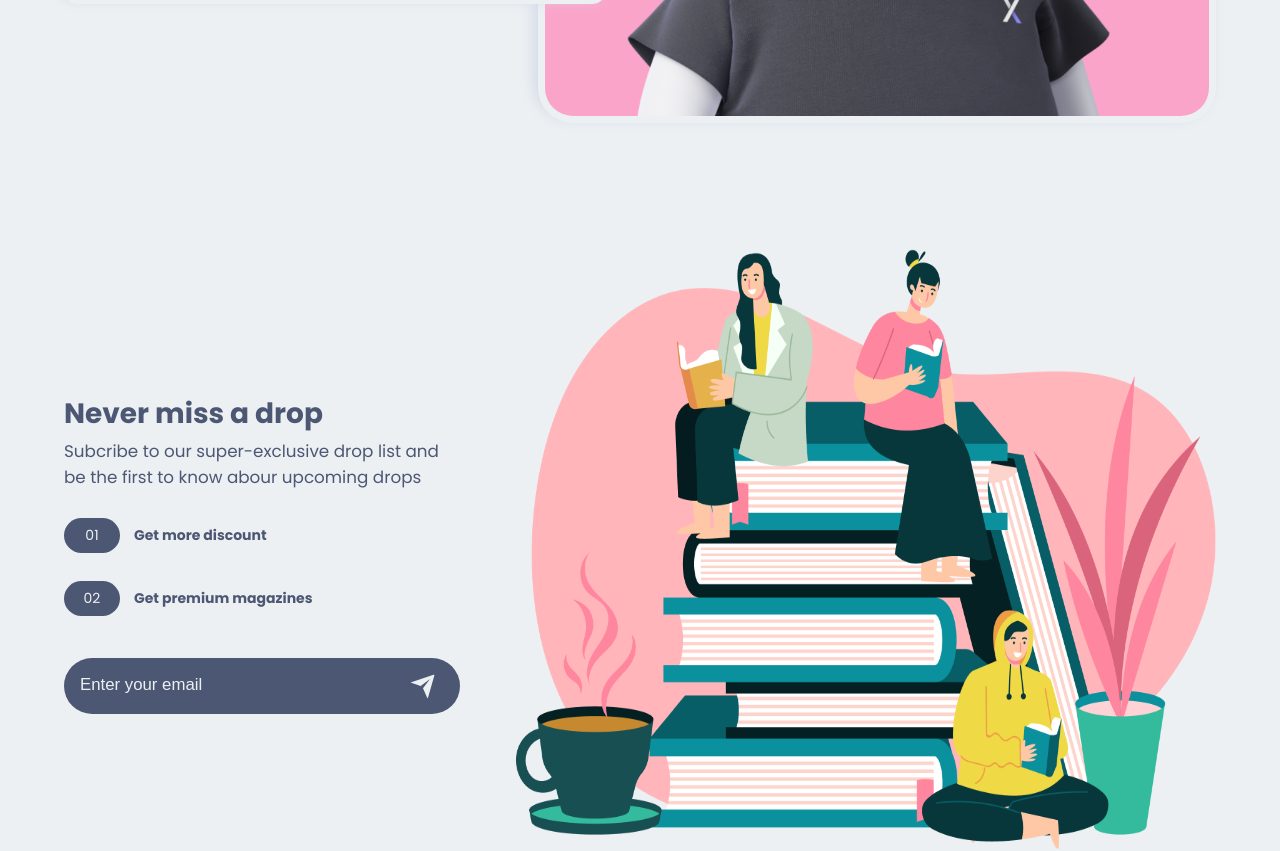
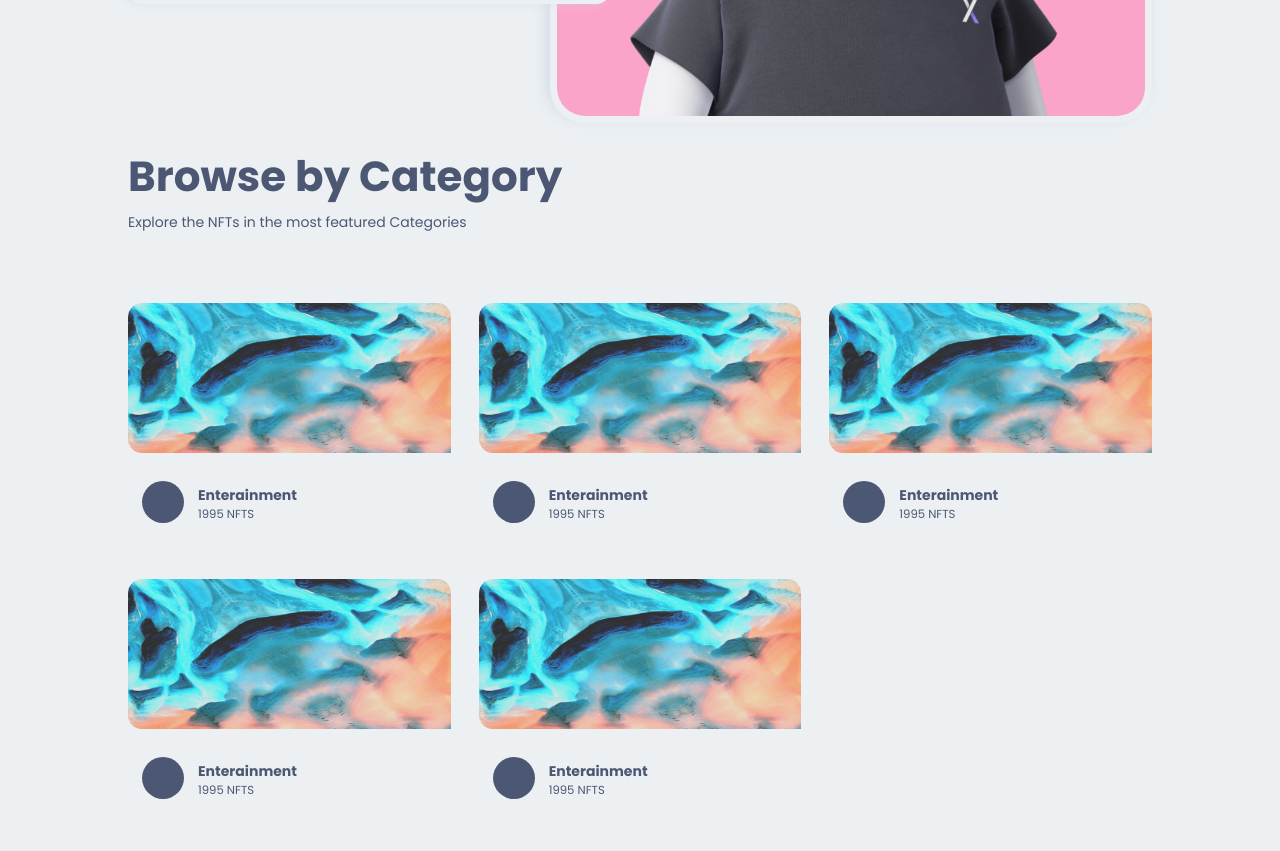
Before and after one commit to ankit-kumar-git/DigiAsset, a Next.js app in the folder digiasset_frontend/: page / in a window 1280 px wide. Shown: the part 1880-2731 px from the top of the page. Built offline with nearby package versions, Linux system fonts and the light colour scheme.

Commit message:
Category Page

```diff
--- a/digiasset_frontend/components/BigNFTSlider/BigNFTSlider.module.css
+++ b/digiasset_frontend/components/BigNFTSlider/BigNFTSlider.module.css
@@ -1,7 +1,7 @@
 
 .bigNFTSlider_box{
     margin:  0 auto;
-    width: 90%;
+    width: 80%;
     /* height:30%; */
     padding-block: 1rem;
 
--- /dev/null
+++ b/digiasset_frontend/components/Category/Category.jsx
@@ -0,0 +1,40 @@
+import React from "react";
+import Image from "next/image";
+import { BsCircleFill } from "react-icons/bs";
+
+import Style from "./Category.module.css";
+import images from "../../img";
+
+const Category = () => {
+  const CategoryArray = [1, 2, 3, 4, 5];
+  return (
+    <div className={Style.box_category}>
+      <div className={Style.category}>
+        {CategoryArray.map((el, i) => (
+          <div className={Style.category_box} key={1 + 1}>
+            <Image
+              src={images.creatorbackground1}
+              className={Style.category_box_img}
+              alt="Background image"
+              width={350}
+              height={150}
+              objectFit="cover"
+            />
+
+            <div className={Style.category_box_title}>
+              <span>
+                <BsCircleFill />
+              </span>
+              <div className={Style.category_box_title_info}>
+                <h4>Enterainment</h4>
+                <small>1995 NFTS</small>
+              </div>
+            </div>
+          </div>
+        ))}
+      </div>
+    </div>
+  );
+};
+
+export default Category;
--- /dev/null
+++ b/digiasset_frontend/components/Category/Category.module.css
@@ -0,0 +1,62 @@
+.box_category{
+    width: 80%;
+    margin: 0 auto;
+}
+
+.category{
+    padding: 4rem 0;
+    display: grid;
+    grid-template-columns: repeat(5, 1fr);
+    gap: 2rem;
+}
+
+.category_box{
+    line-height: 0;
+    transition: all .3s ease-in;
+    border-radius: 1rem;
+    overflow: hidden;
+    cursor: pointer;
+    padding-bottom: 1rem;
+}
+
+.category_box:hover{
+    box-shadow: var(--box-shadow);
+}
+
+.category_box_img{
+    border-radius: 1rem;
+}
+
+.category_box_title{
+    display: flex;
+    align-items: center;
+    padding: 1rem;
+    gap: 1rem;
+}
+
+.category_box_title span{
+    font-size: 3rem;
+    margin-top: 1rem;
+}
+
+@media screen and (min-device-width: 320px) and (max-device-width: 425px) {
+
+    .box_category{
+        width: 90%;
+    }
+    .category{
+        grid-template-columns: 1fr;
+    }
+}
+
+@media screen and (min-device-width: 427px) and (max-device-width: 770px) {
+    .category{
+        grid-template-columns: repeat(2,1fr);
+    }
+}
+
+@media screen and (min-device-width: 772px) and (max-device-width: 1025px) {
+    .category{
+        grid-template-columns: repeat(3,1fr);
+    }
+}
--- a/digiasset_frontend/components/Subscribe/Subscribe.module.css
+++ b/digiasset_frontend/components/Subscribe/Subscribe.module.css
@@ -1,6 +1,5 @@
-
-
 .subscribe{
+    margin-top: -80px;
     width: 100%;
 }
 
--- /dev/null
+++ b/digiasset_frontend/components/Title/Title.jsx
@@ -0,0 +1,15 @@
+import React from "react";
+import Style from "./Title.module.css";
+
+const Title = ({ heading, paragraph }) => {
+  return (
+    <div className={Style.title}>
+      <div className={Style.title_box}>
+        <h2>{heading}</h2>
+        <p>{paragraph}</p>
+      </div>
+    </div>
+  );
+};
+
+export default Title;
--- /dev/null
+++ b/digiasset_frontend/components/Title/Title.module.css
@@ -0,0 +1,25 @@
+.title{
+    margin-top: 40px;
+    width: 100%;
+}
+
+.title_box{
+    width: 80%;
+    margin: 0 auto;
+}
+
+.title_box h2{
+    font-size: 3rem;
+    line-height: 0;
+}
+
+@media screen and (min-device-width: 320px) and (max-device-width: 425px) {
+    .title_box{
+        width: 90%;
+    }
+
+    .title_box h2{
+        font-size: 1.8rem;
+        line-height: 0;
+    }
+}
--- a/digiasset_frontend/components/componentsindex.js
+++ b/digiasset_frontend/components/componentsindex.js
@@ -5,5 +5,7 @@
 import Service from './Service/Service';
 import BigNFTSlider from './BigNFTSlider/BigNFTSlider';
 import Subscribe from './Subscribe/Subscribe';
+import Title from './Title/Title';
+import Category from './Category/Category';
 
-export {Button,Footer,Navbar,HeroSection,Service,BigNFTSlider,Subscribe};
+export {Button,Footer,Navbar,HeroSection,Service,BigNFTSlider,Subscribe,Title,Category};
--- a/digiasset_frontend/pages/index.js
+++ b/digiasset_frontend/pages/index.js
@@ -1,13 +1,15 @@
 import React from 'react'
 
 import Style from '../styles/index.module.css';
-import { HeroSection,Service,BigNFTSlider,Subscribe } from '../components/componentsindex';
+import { HeroSection,Service,BigNFTSlider,Subscribe,Title, Category } from '../components/componentsindex';
 const Home = () => {
   return (
     <div className={Style.homePage}>
       <HeroSection />
       <Service />
       <BigNFTSlider />
+      <Title heading="Browse by Category" paragraph="Explore the NFTs in the most featured Categories"/>
+      <Category />
       <Subscribe />
     </div>
   )
```
